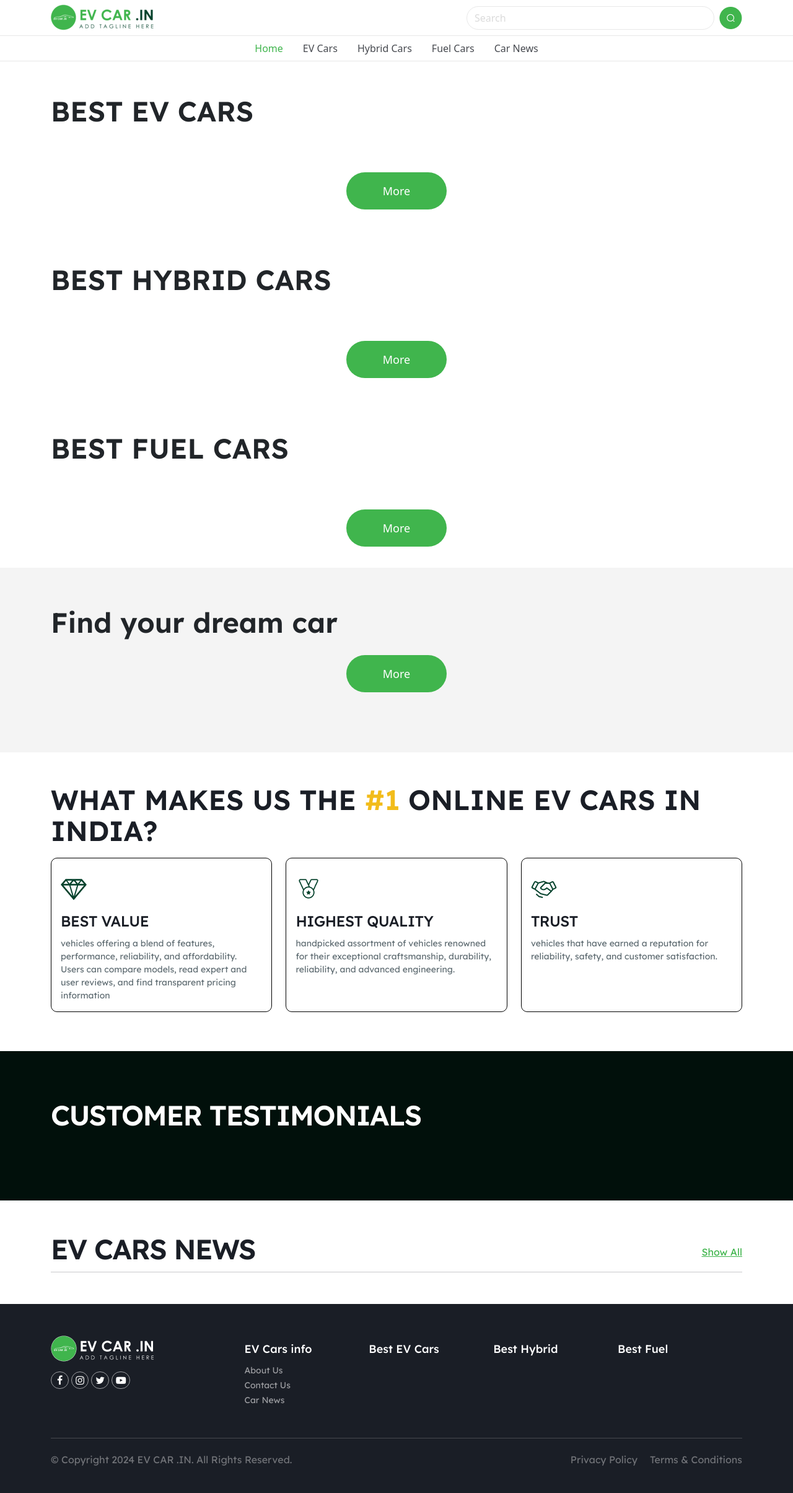
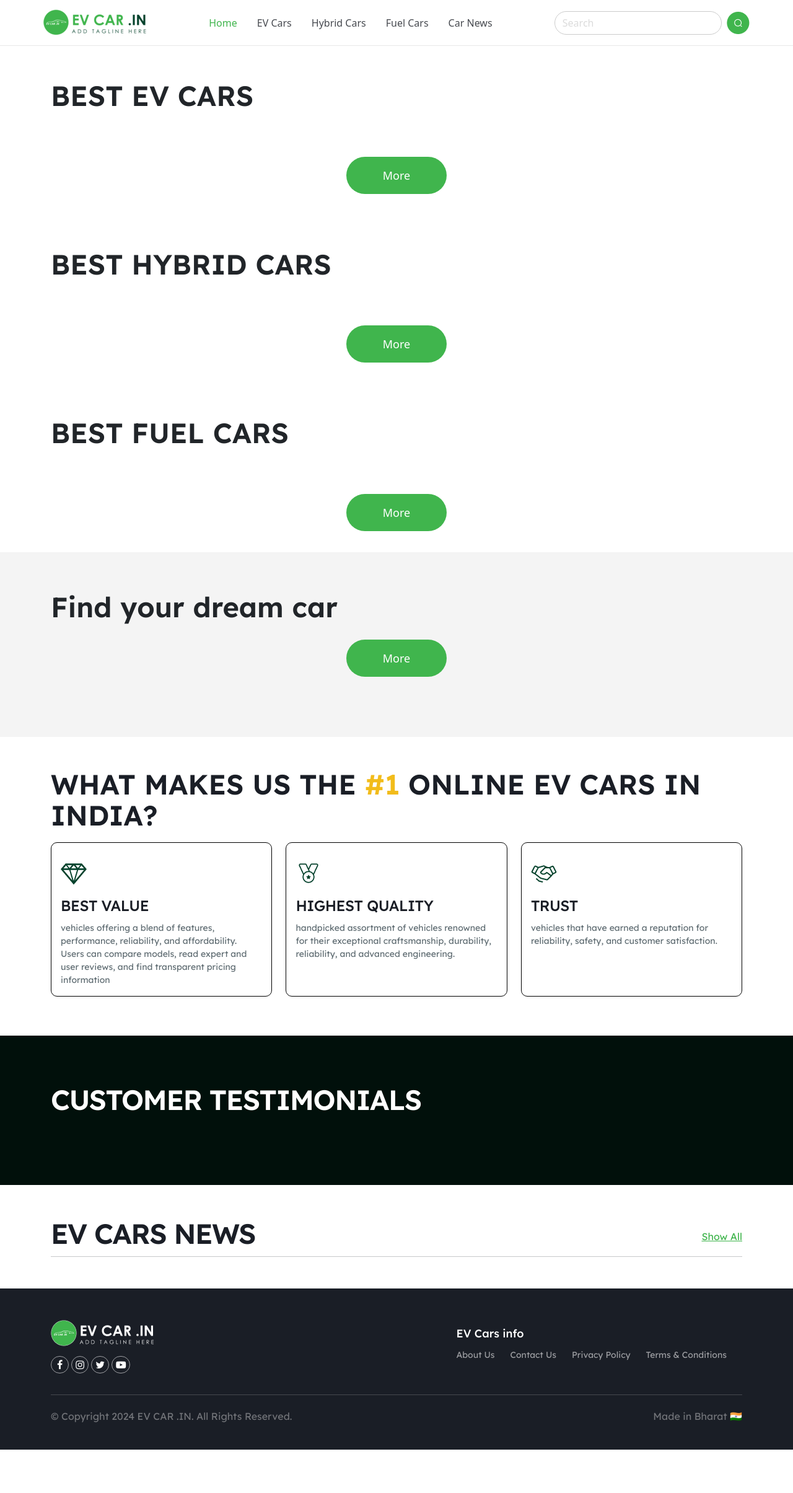
Before and after one commit to MangukiyaParth/evcar, a PHP site: page /product/ in a window 1280 px wide. Shown: the whole page at 62% size. After the commit the page ends 2339 px from the top, so only its background shows below. Run offline with PHP 8.4, Linux system fonts and the light colour scheme; data that the repository does not hold is empty; some libraries are stand-ins or nearby versions.

Commit message:
fix some dsign issues

```diff
--- a/assets/css/style.css
+++ b/assets/css/style.css
@@ -103,9 +103,9 @@ body {
 }
 
 .borderline input {
-    width: 400px;
+    width: 24vw;
     max-width: 100%;
-    border: 1px solid #E8E8E8;
+    border: 1px solid #CCC;
 }
 
 .borderline input::placeholder {
@@ -669,6 +669,7 @@ display: none;
 
 .footerbroda {
     border-bottom: 1px solid #46494F;
+    position: relative;
 }
 
 .footericon i {
@@ -718,8 +719,16 @@ display: none;
     text-decoration: none;
 }
 
+.footer-links {
+    display: flex;
+    flex-direction: column;
+    right: 0;
+    position: absolute;
+}
+
 .carlistsubtutitle {
     list-style: none;
+    padding: 0 25px 0 0;
 }
 
 .footerflex {
@@ -735,6 +744,8 @@ display: none;
 
 .carlistfooter {
     padding-left: 0;
+    display: flex;
+    justify-content: space-around;
 }
 
 .footerflex2 {
@@ -1290,9 +1304,12 @@ display: none;
     padding: 2% 0 3%;
 }
 
+.mw-none{
+    max-width: none;
+}
 nav.navbarcustom.navbar.navbar-expand-lg.bg-body-tertiary {
     padding: 0;
-    border-top: 1px solid #E8E8E8;
+    /* border-top: 1px solid #E8E8E8; */
     background-color: transparent !important;
 }
 
--- a/assets/js/custom.js
+++ b/assets/js/custom.js
@@ -1,12 +1,12 @@
 jQuery(function () {
-    var footer_data = localStorage.getItem("footer_data");
-    var itemData = (footer_data == null) ? [] : JSON.parse(footer_data);
-    if(itemData.length > 0){
-        set_footer_data();
-    }
-    else {
-        get_footer_data();
-    }
+    // var footer_data = localStorage.getItem("footer_data");
+    // var itemData = (footer_data == null) ? [] : JSON.parse(footer_data);
+    // if(itemData.length > 0){
+    //     set_footer_data();
+    // }
+    // else {
+    //     get_footer_data();
+    // }
 });
 
 function doAPICall(obj, callback, is_async) {
--- a/assets/js/manage_index.js
+++ b/assets/js/manage_index.js
@@ -173,13 +173,13 @@ function getHomepageData(){
                                         <img src="${WEB_API_FOLDER+value.file}" alt="${value.name}">
                                     </div>
                                     <div class="pricebox">
-                                        <div class="pricebox1">
+                                        <div class="pricebox1 w-100">
                                             <h4 class="boxtitle">${value.name}</h4>
                                             <h5 class="carprice">Rs. ${value.price}</h5>
+                                            <div class="d-flex justify-content-between align-items-center">
                                                 <p class="showroomtitle">Estimated price</p>
+                                                <p class="compareprice"><a href="${ROOT_URL}cars/${value.id}"> View Details </a></p>
                                             </div>
-                                        <div class="pricebox2">
-                                            <p class="compareprice"><a href="${ROOT_URL}cars/${value.id}"> View Details </a></p>
                                         </div>
                                     </div>
                                 </div>`;
@@ -198,13 +198,13 @@ function getHomepageData(){
                                         <img src="${WEB_API_FOLDER+value.file}" alt="${value.name}">
                                     </div>
                                     <div class="pricebox">
-                                        <div class="pricebox1">
+                                        <div class="pricebox1 w-100">
                                             <h4 class="boxtitle">${value.name}</h4>
                                             <h5 class="carprice">Rs. ${value.price}</h5>
+                                            <div class="d-flex justify-content-between align-items-center">
                                                 <p class="showroomtitle">Estimated price</p>
+                                                <p class="compareprice"><a href="${ROOT_URL}cars/${value.id}"> View Details </a></p>
                                             </div>
-                                        <div class="pricebox2">
-                                            <p class="compareprice"><a href="${ROOT_URL}cars/${value.id}"> View Details </a></p>
                                         </div>
                                     </div>
                                 </div>`;
@@ -223,13 +223,13 @@ function getHomepageData(){
                                         <img src="${WEB_API_FOLDER+value.file}" alt="${value.name}">
                                     </div>
                                     <div class="pricebox">
-                                        <div class="pricebox1">
+                                        <div class="pricebox1 w-100">
                                             <h4 class="boxtitle">${value.name}</h4>
                                             <h5 class="carprice">Rs. ${value.price}</h5>
+                                            <div class="d-flex justify-content-between align-items-center">
                                                 <p class="showroomtitle">Estimated price</p>
+                                                <p class="compareprice"><a href="${ROOT_URL}cars/${value.id}"> View Details </a></p>
                                             </div>
-                                        <div class="pricebox2">
-                                            <p class="compareprice"><a href="${ROOT_URL}cars/${value.id}"> View Details </a></p>
                                         </div>
                                     </div>
                                 </div>`;
--- a/footer.php
+++ b/footer.php
@@ -13,16 +13,8 @@
 
                     </div>
                 </div>
-                <div class="footerflex2">
-                    <h4 class="carinfotitle mt-2">EV Cars info</h4>
-                    <ul class="carlistfooter">
-                        <li class="carlistsubtutitle"><a href="<?php echo ROOT_URL; ?>about-us">About Us</a></li>
-                        <li class="carlistsubtutitle"><a href="<?php echo ROOT_URL; ?>contact-us">Contact Us</a></li>
-                        <li class="carlistsubtutitle"><a href="<?php echo ROOT_URL; ?>news">Car News</a></li>
-                    </ul>
-                </div>
 
-                <div class="footerflex2 footer-ev-area">
+                <!-- <div class="footerflex2 footer-ev-area">
                     <h4 class="carinfotitle mt-2">Best EV Cars</h4>
                     <ul class="carlistfooter" id="footer_ev_list">
                     </ul>
@@ -38,6 +30,15 @@
                     <h4 class="carinfotitle mt-2">Best Fuel</h4>
                     <ul class="carlistfooter" id="footer_fule_list">
                     </ul>
+                </div> -->
+                <div class="footer-links">
+                    <h4 class="carinfotitle mt-2">EV Cars info</h4>
+                    <ul class="carlistfooter">
+                        <li class="carlistsubtutitle"><a href="<?php echo ROOT_URL; ?>about-us">About Us</a></li>
+                        <li class="carlistsubtutitle"><a href="<?php echo ROOT_URL; ?>contact-us">Contact Us</a></li>
+                        <li class="carlistsubtutitle"><a href="<?php echo ROOT_URL; ?>privacy-policy">Privacy Policy</a></li>
+                        <li class="carlistsubtutitle"><a href="<?php echo ROOT_URL; ?>terms-conditions">Terms & Conditions</a></li>
+                    </ul>
                 </div>
 
             </div>
@@ -49,12 +50,15 @@
                     <p class="copyrightitle"><a href="#">© Copyright 2024 EV CAR .IN. All Rights Reserved.</a></p>
                 </div>
                 <div class="copyflex1">
+                    <p class="madeintitle"><a href="#">Made in Bharat &#x1F1EE;&#x1F1F3;</a></p>
+                </div>
+                <!-- <div class="copyflex1">
                     <ul class="d-flex flex-wrap">
                         <li><a href="<?php echo ROOT_URL; ?>privacy-policy">Privacy Policy</a></li>
                         <li><a href="<?php echo ROOT_URL; ?>terms-conditions">Terms & Conditions</a></li>
 
                     </ul>
-                </div>
+                </div> -->
             </div>
         </div>
     </div>
--- a/header.php
+++ b/header.php
@@ -1,5 +1,5 @@
 <!DOCTYPE html>
-<html>
+<html lang="en">
 
 <head>
     <?php
@@ -70,31 +70,16 @@
     <header class="headerborder">
 
         <div class="logosection logocontainer">
-            <div class="navdisnonemobile carlogoflex d-flex justify-content-between align-items-center container">
-                <div class="carlogo">
+            <div class="carlogoflex d-flex justify-content-between align-items-center container px-0 py-2">
+                <div class="carlogo navdisnonemobile">
                     <h1>
                         <a href="<?php echo ROOT_URL; ?>home">
-                            <img src="<?php echo ROOT_URL; ?>assets/img/logo.png" alt="logo" class="logoimage">
+                            <img src="<?php echo ROOT_URL; ?>assets/img/logo.png" alt="logo" class="logoimage h-100 mw-none">
                         </a>
                     </h1>
                 </div>
-                <div class="searchbar">
-                    <div class="borderline">
-                        <div>
-                            <form class="d-flex align-items-center" role="search">
-                                <input class="form-control me-2 rounded-pill" type="search" placeholder="Search" aria-label="Search">
-                                <img src="<?php echo ROOT_URL; ?>assets/img/search-Button.png" alt="searchbtn" class="seracbar">
-                            </form>
-                        </div>
-                    </div>
-                </div>
-                <!-- <div class="loginbutton">
-                    <p class="loggedin"><a href="#" class="btn">Login</a></p>
-                </div> -->
-            </div>
-
                 <!-- navbar -->
-            <nav class="navbarcustom navbar navbar-expand-lg bg-body-tertiary">
+                <nav class="navbarcustom navbar navbar-expand-lg bg-body-tertiary w-100">
                     <div class="container-fluid">
                         <div class="mobilelogoflex py-2">
                             <div class="carlogo">
@@ -131,6 +116,23 @@
                     </div>
                 </nav>
 
+                <div class="searchbar navdisnonemobile">
+                    <div class="borderline">
+                        <div>
+                            <form class="d-flex align-items-center" role="search">
+                                <input class="form-control me-2 rounded-pill" type="search" placeholder="Search" aria-label="Search">
+                                <img src="<?php echo ROOT_URL; ?>assets/img/search-Button.png" alt="searchbtn" class="seracbar">
+                            </form>
+                        </div>
+                    </div>
+                </div>
+                <!-- <div class="loginbutton">
+                    <p class="loggedin"><a href="#" class="btn">Login</a></p>
+                </div> -->
+            </div>
+
+
+
             <!-- mobileview start -->
             <div class="navonlysearchbar carlogoflex">
                 <div class="searchbar">
```
Also changed, not shown: other parts of assets/css/style.css (+26 -7 lines), assets/js/manage_car_details.js (+6 -6 lines), assets/js/manage_car_list.js (+6 -6 lines). Lines whose indentation alone changed are shown as unchanged.
